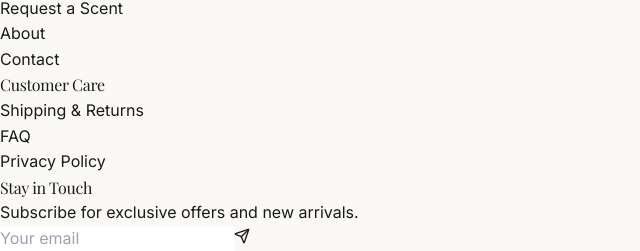
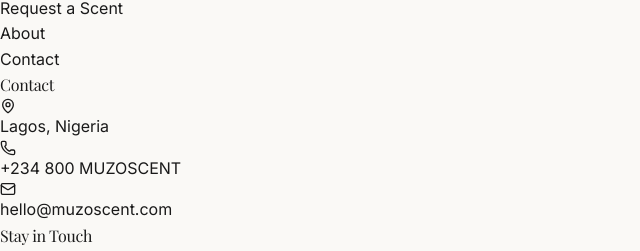
Before and after one commit to KevsOno/mzims, a React (Vite) app in the folder apps/web/: page / in a window 1280 px wide. Shown: the part 867-1118 px from the top of the page, without its empty margins (0-640 px from the left). Built offline with nearby package versions, Linux system fonts and the light colour scheme; no server answers; a web font is replaced by a local one.

Commit message:
Enhance Footer with contact details and style updates
Updated footer component to include contact information and improved styling.

```diff
--- a/apps/web/src/components/Footer.tsx
+++ b/apps/web/src/components/Footer.tsx
@@ -1,5 +1,5 @@
 import React, { useState } from 'react';
-import { Instagram, Facebook, Twitter, Send } from 'lucide-react';
+import { Instagram, Facebook, Twitter, Send, MapPin, Phone, Mail } from 'lucide-react';
 import api from '../lib/api';
 
 const Footer: React.FC = () => {
@@ -18,29 +18,30 @@ const Footer: React.FC = () => {
   };
 
   return (
-    <footer className="bg-[#1A1A2E] text-white/80 py-12">
+    <footer className="bg-[#1A1A2E] text-white/70 pt-16 pb-8">
       <div className="container">
-        <div className="grid grid-cols-1 md:grid-cols-4 gap-8">
-          <div className="col-span-1 md:col-span-1">
-            <h3 className="font-serif text-2xl font-bold text-white mb-2">MUZOSCENT</h3>
-            <p className="text-sm text-white/60">Where fragrance meets style.</p>
+        <div className="grid grid-cols-1 md:grid-cols-4 gap-12">
+          <div>
+            <h3 className="font-serif text-2xl font-bold text-white mb-3">MUZOSCENT</h3>
+            <p className="text-sm text-white/50">Where fragrance meets style.</p>
             <div className="flex gap-4 mt-4">
-              <a href="https://instagram.com/muzoscent" target="_blank" rel="noopener noreferrer" className="text-white/60 hover:text-[#C9A96A] transition">
+              <a href="https://instagram.com/muzoscent" target="_blank" rel="noopener noreferrer" className="text-white/40 hover:text-[#C9A96A] transition">
                 <Instagram size={20} />
               </a>
-              <a href="https://facebook.com/muzoscent" target="_blank" rel="noopener noreferrer" className="text-white/60 hover:text-[#C9A96A] transition">
+              <a href="https://facebook.com/muzoscent" target="_blank" rel="noopener noreferrer" className="text-white/40 hover:text-[#C9A96A] transition">
                 <Facebook size={20} />
               </a>
-              <a href="https://twitter.com/muzoscent" target="_blank" rel="noopener noreferrer" className="text-white/60 hover:text-[#C9A96A] transition">
+              <a href="https://twitter.com/muzoscent" target="_blank" rel="noopener noreferrer" className="text-white/40 hover:text-[#C9A96A] transition">
                 <Twitter size={20} />
               </a>
-              <a href="https://pinterest.com/muzoscent" target="_blank" rel="noopener noreferrer" className="text-white/60 hover:text-[#C9A96A] transition">
+              <a href="https://pinterest.com/muzoscent" target="_blank" rel="noopener noreferrer" className="text-white/40 hover:text-[#C9A96A] transition">
                 <svg xmlns="http://www.w3.org/2000/svg" width="20" height="20" viewBox="0 0 24 24" fill="none" stroke="currentColor" strokeWidth="2" strokeLinecap="round" strokeLinejoin="round">
                   <path d="M12 2a10 10 0 0 0-3.8 19.2c.1-.4.2-1 .2-1.3 0-.5-.3-1.3-.4-1.7-.1-.4-.2-.4-.4-.3-1.8.8-2.4-1.4-2.4-2.2 0-1.7 1.5-3.7 3.2-3.7 1.5 0 2.4 1.1 2.4 2.4 0 1.5-.8 2.7-1.8 3.4-.3.2-.5.4-.4.8.1.4.3 1.3.5 1.7.2.6.3.7.6.7.6 0 1.7-1.1 2.2-1.8.5-.7.8-1.8.8-2.9 0-2.2-1.5-3.9-4.1-3.9-2.2 0-4 1.5-4 3.8 0 .8.3 1.6.8 2.1.1.1.1.2.1.3-.1.3-.3 1.2-.4 1.4-.1.2-.2.3-.4.2-1.5-.7-2.2-2.5-2.2-4 0-3.2 2.7-5.8 6.3-5.8 3.3 0 5.9 2.3 5.9 5.5 0 3.2-1.9 5.6-4.6 5.6-.9 0-1.7-.5-2-1.1l-.5 1.8c-.2.7-.6 1.4-1 1.9A9.9 9.9 0 0 0 22 12a10 10 0 0 0-10-10z"/>
                 </svg>
               </a>
             </div>
           </div>
+
           <div>
             <h4 className="font-semibold text-white mb-4">Quick Links</h4>
             <ul className="space-y-2 text-sm">
@@ -50,17 +51,28 @@ const Footer: React.FC = () => {
               <li><a href="/contact" className="hover:text-[#C9A96A] transition">Contact</a></li>
             </ul>
           </div>
+
           <div>
-            <h4 className="font-semibold text-white mb-4">Customer Care</h4>
-            <ul className="space-y-2 text-sm">
-              <li><a href="/shipping" className="hover:text-[#C9A96A] transition">Shipping & Returns</a></li>
-              <li><a href="/faq" className="hover:text-[#C9A96A] transition">FAQ</a></li>
-              <li><a href="/privacy" className="hover:text-[#C9A96A] transition">Privacy Policy</a></li>
+            <h4 className="font-semibold text-white mb-4">Contact</h4>
+            <ul className="space-y-3 text-sm">
+              <li className="flex items-start gap-3">
+                <MapPin size={16} className="text-[#C9A96A] flex-shrink-0 mt-0.5" />
+                <span>Lagos, Nigeria</span>
+              </li>
+              <li className="flex items-start gap-3">
+                <Phone size={16} className="text-[#C9A96A] flex-shrink-0 mt-0.5" />
+                <span>+234 800 MUZOSCENT</span>
+              </li>
+              <li className="flex items-start gap-3">
+                <Mail size={16} className="text-[#C9A96A] flex-shrink-0 mt-0.5" />
+                <span>hello@muzoscent.com</span>
+              </li>
             </ul>
           </div>
+
           <div>
             <h4 className="font-semibold text-white mb-4">Stay in Touch</h4>
-            <p className="text-sm text-white/60 mb-3">Subscribe for exclusive offers and new arrivals.</p>
+            <p className="text-sm text-white/50 mb-3">Subscribe for exclusive offers and new arrivals.</p>
             <form onSubmit={handleSubscribe} className="flex gap-2">
               <input
                 type="email"
@@ -68,16 +80,17 @@ const Footer: React.FC = () => {
                 value={email}
                 onChange={(e) => setEmail(e.target.value)}
                 required
-                className="flex-1 px-4 py-2 bg-white/10 border border-white/20 rounded-full focus:outline-none focus:ring-2 focus:ring-[#C9A96A] text-white placeholder-white/40"
+                className="flex-1 px-4 py-2 bg-white/5 border border-white/10 rounded-full focus:outline-none focus:ring-2 focus:ring-[#C9A96A] text-white placeholder-white/30"
               />
-              <button type="submit" className="bg-[#C9A96A] hover:bg-[#B8975A] text-white px-5 py-2 rounded-full transition flex items-center gap-1">
+              <button type="submit" className="bg-[#C9A96A] hover:bg-[#A8894A] text-white px-5 py-2 rounded-full transition flex items-center gap-1">
                 <Send size={16} />
               </button>
             </form>
-            {subscribed && <p className="text-sm text-[#C9A96A] mt-2">Thank you for subscribing!</p>}
+            {subscribed && <p className="text-sm text-[#C9A96A] mt-2">✓ Subscribed successfully</p>}
           </div>
         </div>
-        <div className="border-t border-white/10 mt-10 pt-6 text-center text-xs text-white/40">
+
+        <div className="border-t border-white/5 mt-12 pt-6 text-center text-xs text-white/30">
           &copy; {new Date().getFullYear()} Muzoscent. All rights reserved.
         </div>
       </div>
```
